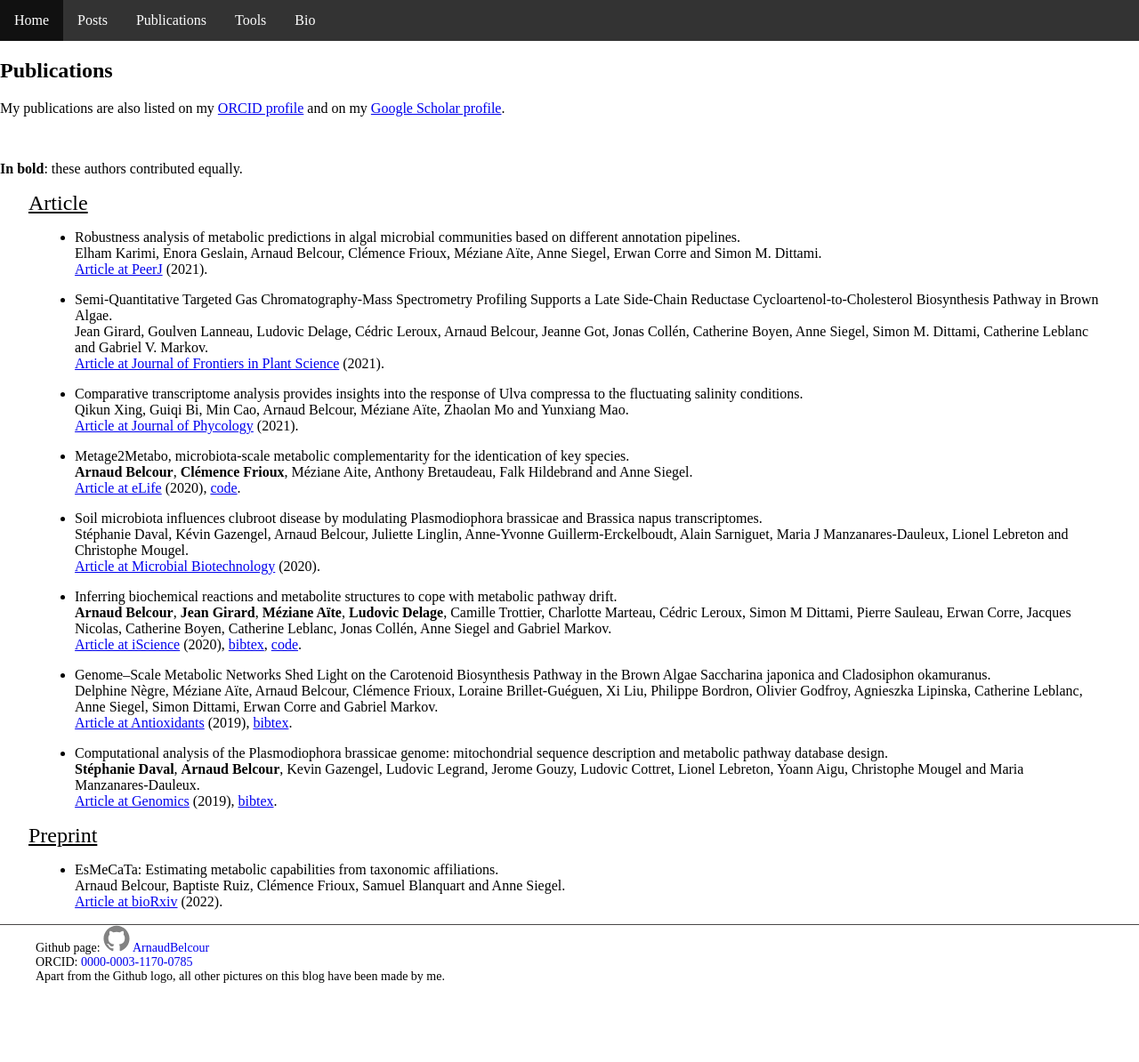
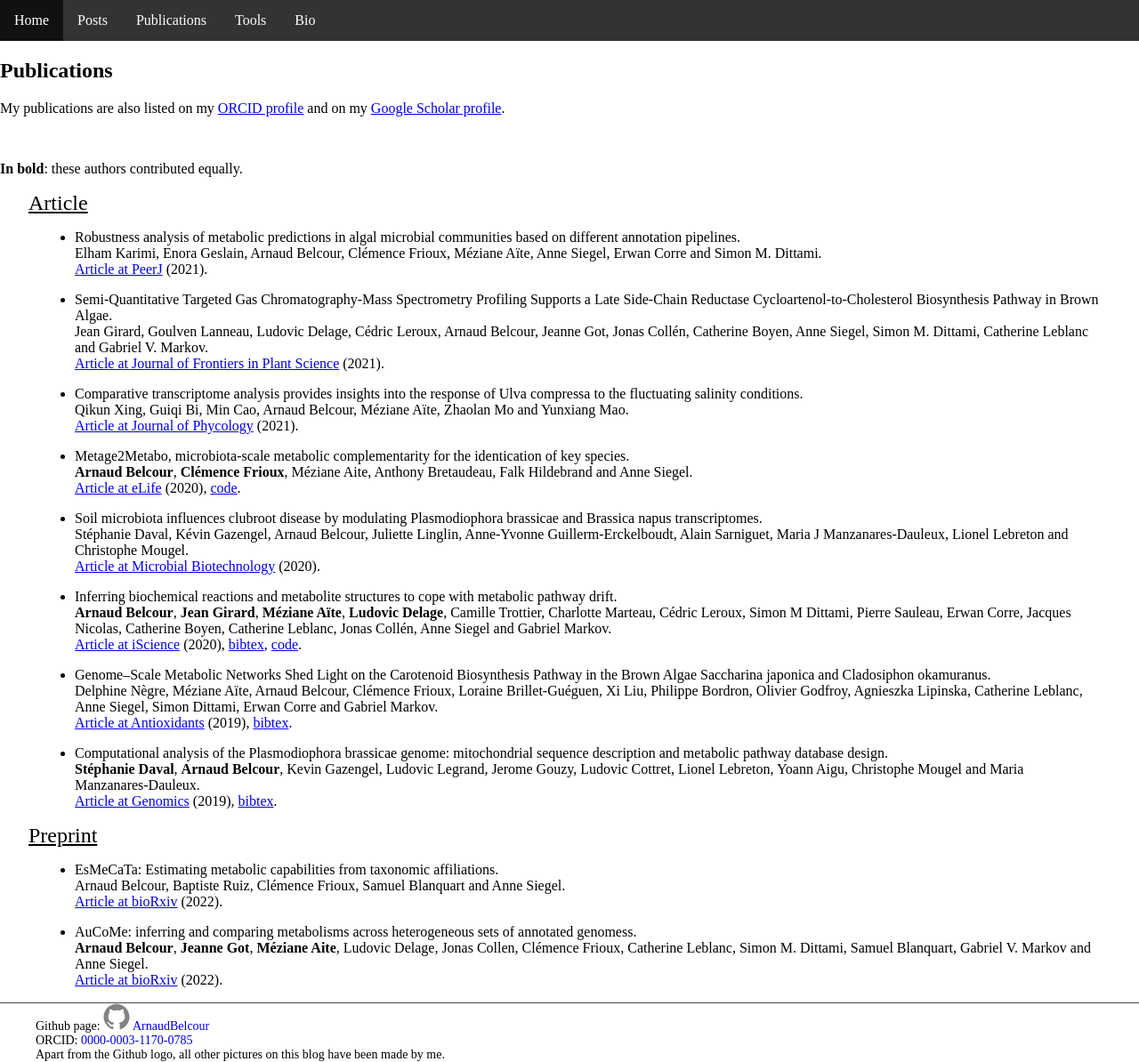
Before and after one commit to ArnaudBelcour/blog, a Jekyll site: the page built from pages/publications.html, in a window 1280 px wide. Shown: the whole page at 89% size. Built offline with Jekyll 4.4.1, drawn with Linux system fonts in a browser that asks for light colours; before the commit the page ends 1106 px from its top, so only the background shows below that.

Commit message:
Add AuCoMe preprint.

```diff
--- a/pages/publications.html
+++ b/pages/publications.html
@@ -67,5 +67,11 @@ permalink: pages/publications/
 				<a href='https://doi.org/10.1101/2022.03.16.484574'>Article at bioRxiv</a> (2022).
 			</p>
 		</li>
+		<li>
+			<p> AuCoMe: inferring and comparing metabolisms across heterogeneous sets of annotated genomess. <br>
+				<b>Arnaud Belcour</b>, <b>Jeanne Got</b>, <b>Méziane Aite</b>, Ludovic Delage, Jonas Collen, Clémence Frioux, Catherine Leblanc, Simon M. Dittami, Samuel Blanquart, Gabriel V. Markov and Anne Siegel. <br>
+				<a href='https://doi.org/10.1101/2022.06.14.496215'>Article at bioRxiv</a> (2022).
+			</p>
+		</li>
 	</ul>
 </div>
```
Lines whose indentation alone changed are shown as unchanged.
